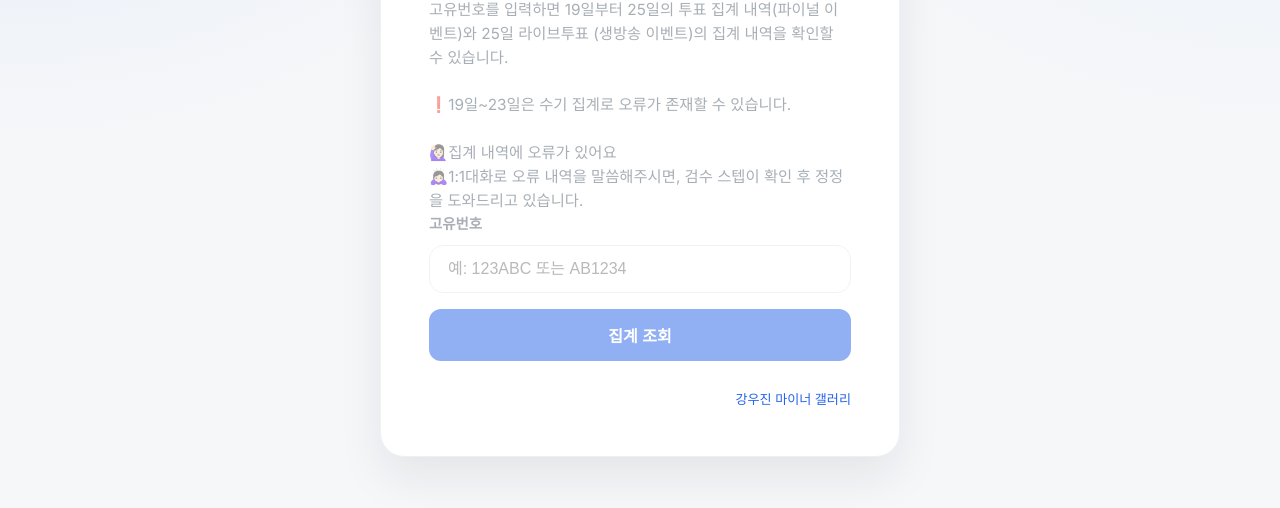
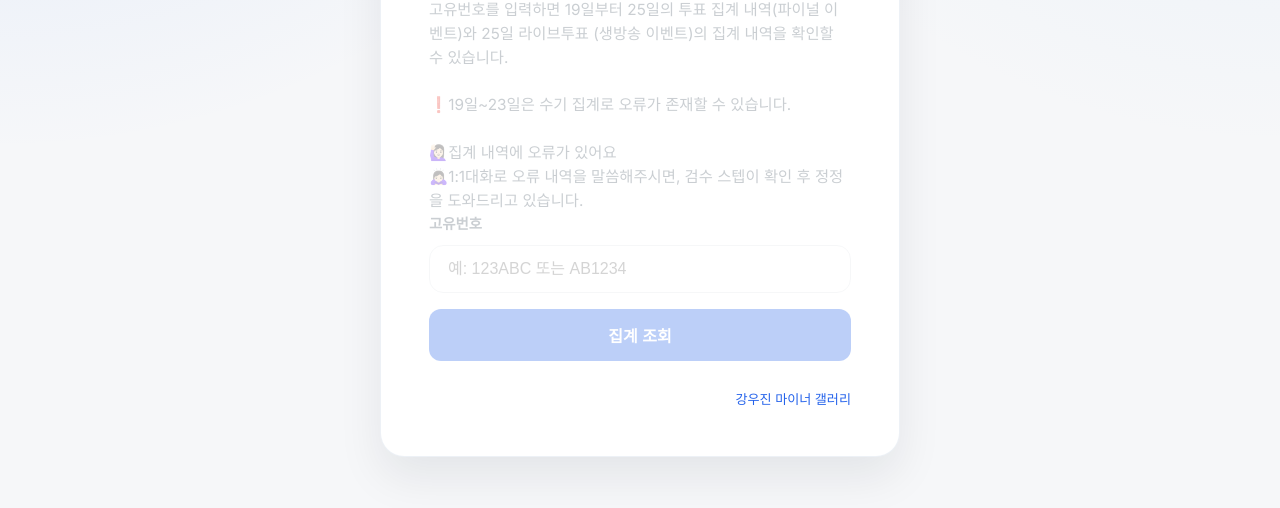
Before and after one commit to 070607/woojin, a plain HTML site: page index.html in a window 1280 px wide. Shown: the part 512-1020 px from the top of the page. Drawn offline with Linux system fonts and the light colour scheme.

Commit message:
Reduce opacity and disable pointer events for the .end class

```diff
--- a/index.html
+++ b/index.html
@@ -117,7 +117,8 @@
 
       .end {
         pointer-events: none;
-        opacity: 0.5;
+        opacity: 0.3;
+        cursor: not-allowed;
       }
 
       .error-message {
```
